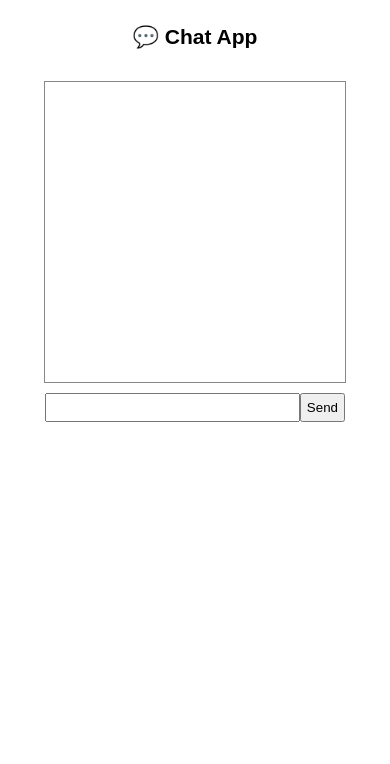
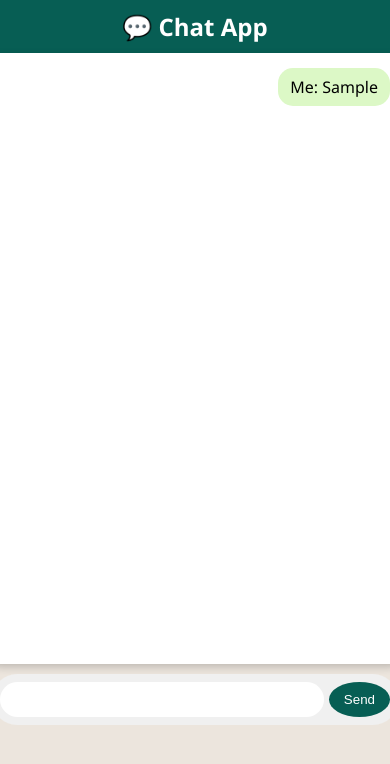
Before and after one commit to Yash8092-code/chat-app, a website: page public/index.html in a window 390 px wide. Both pictures are taken after typing "Sample" into the empty fields and a click on the button "Send". Drawn offline with nearby package versions, Linux system fonts and the light colour scheme.

```diff
--- a/public/index.html
+++ b/public/index.html
@@ -3,12 +3,95 @@
   <head>
     <title>Chat App</title>
     <style>
-      body { font: 14px sans-serif; display: flex; flex-direction: column; align-items: center; }
-      #messages { list-style: none; padding: 0; width: 300px; border: 1px solid #888; height: 300px; overflow-y: scroll; margin-bottom: 10px; }
-      #messages li { margin: 5px; padding: 3px; background: #eee; }
-      form { display: flex; width: 300px; }
-      input { flex: 1; padding: 5px; }
-      button { padding: 5px; }
+      body {
+  font-family: "Segoe UI", Tahoma, Geneva, Verdana, sans-serif;
+  background: #ece5dd; /* WhatsApp light background */
+  margin: 0;
+  padding: 0;
+  display: flex;
+  flex-direction: column;
+  align-items: center;
+  height: 100vh;
+}
+
+h2 {
+  margin: 0;
+  background: #075e54; /* WhatsApp green */
+  color: white;
+  padding: 10px 20px;
+  width: 100%;
+  text-align: center;
+}
+
+#messages {
+  list-style: none;
+  padding: 10px;
+  margin: 0;
+  width: 100%;
+  max-width: 400px;
+  height: 70vh;
+  overflow-y: auto;
+  background: #fff;
+  border-radius: 10px;
+  box-shadow: 0 3px 8px rgba(0, 0, 0, 0.2);
+  display: flex;
+  flex-direction: column;
+}
+
+#messages li {
+  max-width: 75%;
+  margin: 5px 0;
+  padding: 8px 12px;
+  border-radius: 15px;
+  line-height: 1.4;
+  word-wrap: break-word;
+}
+
+.my-message {
+  align-self: flex-end;
+  background: #dcf8c6; /* WhatsApp light green */
+  border-bottom-right-radius: 0;
+}
+
+.other-message {
+  align-self: flex-start;
+  background: #ffffff;
+  border: 1px solid #ececec;
+  border-bottom-left-radius: 0;
+}
+
+form {
+  display: flex;
+  width: 100%;
+  max-width: 400px;
+  margin-top: 10px;
+  background: #f0f0f0;
+  padding: 8px;
+  border-radius: 25px;
+}
+
+input {
+  flex: 1;
+  padding: 10px;
+  border: none;
+  border-radius: 20px;
+  outline: none;
+}
+
+button {
+  background: #075e54;
+  color: white;
+  border: none;
+  padding: 10px 15px;
+  margin-left: 5px;
+  border-radius: 50%;
+  cursor: pointer;
+  transition: background 0.2s;
+}
+
+button:hover {
+  background: #128c7e;
+}
     </style>
   </head>
   <body>
@@ -30,23 +113,34 @@
       const input = document.getElementById("input");
       const messages = document.getElementById("messages");
 
-      function addMessage(msg) {
+      function addMessage(msg, isMine = false) {
         const li = document.createElement("li");
         li.textContent = msg.user + ": " + msg.text;
+        li.className = isMine ? "my-message" : "other-message";
         messages.appendChild(li);
         messages.scrollTop = messages.scrollHeight;
         }
 
+        // When receiving history
         socket.on("chat history", (msgs) => {
-        msgs.forEach(addMessage);
+        msgs.forEach(m => addMessage(m, m.user === "Me"));
         });
 
-      socket.on("chat message", (msg) => addMessage(msg));
+        // When receiving new message
+        socket.on("chat message", (msg) => {
+        addMessage(msg, msg.user === "Me");
+        });
 
+        // When you send a message
         form.addEventListener("submit", (e) => {
         e.preventDefault();
         if (input.value) {
-          socket.emit("chat message", input.value);
+            const text = input.value;
+            socket.emit("chat message", text);
+
+            // Optimistically render on your side
+            addMessage({ user: "Me", text }, true);
+
             input.value = "";
         }
         });
```
Lines whose indentation alone changed are shown as unchanged.
